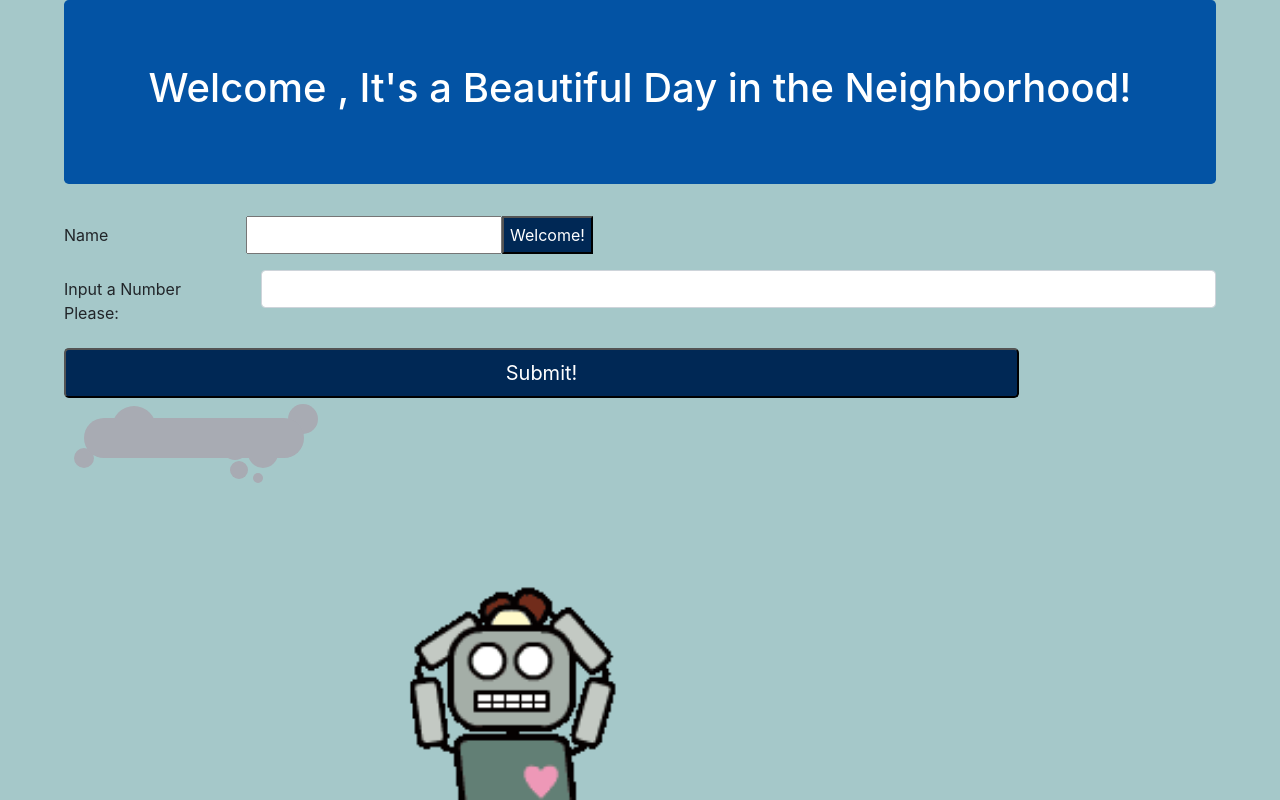
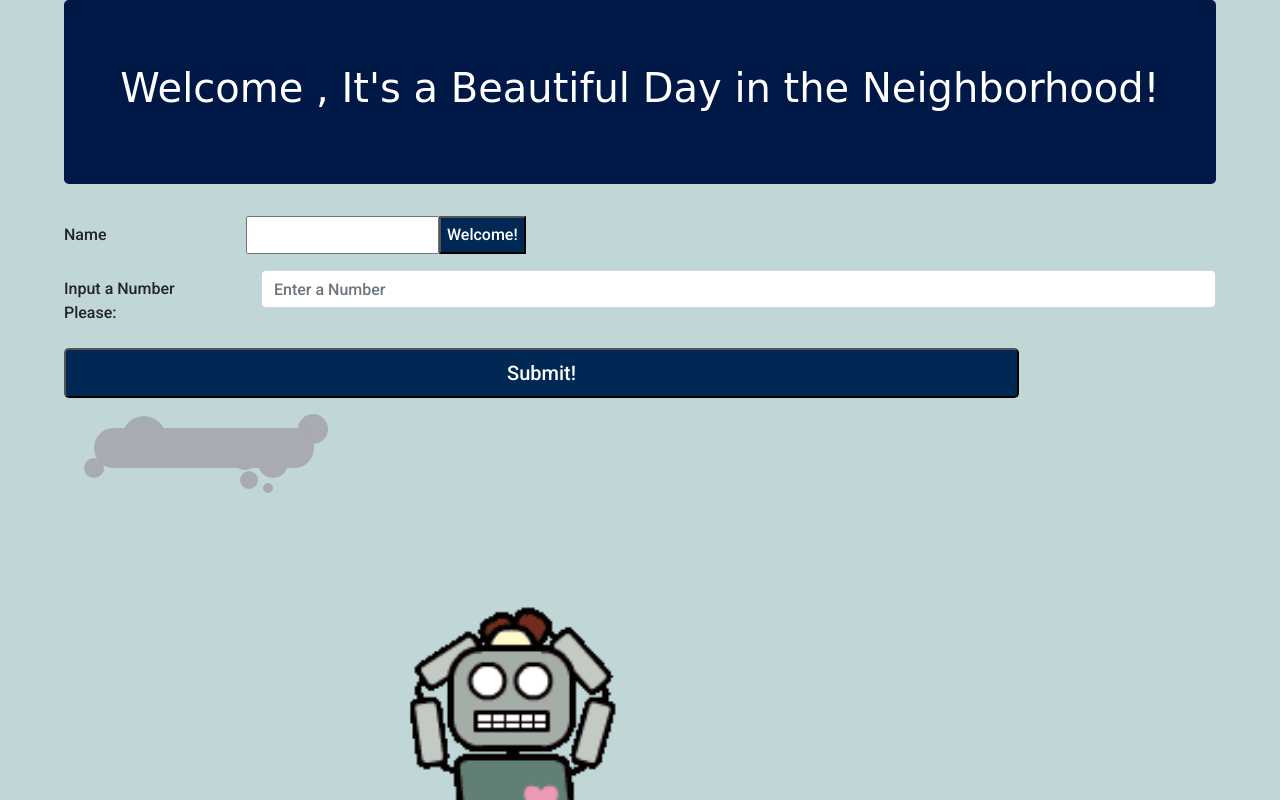
Before and after one commit to paigetiedeman/mr-robogers-neighborhood, a plain HTML site: page index.html in a window 1280 px wide. Shown: the top 800 px of the page. Drawn offline with Linux system fonts and the light colour scheme; a web font is replaced by a local one.

Commit message:
font and final formating

```diff
--- a/css/styles.css
+++ b/css/styles.css
@@ -2,7 +2,8 @@ body {
   margin-left: 5%;
   margin-right: 5%;
   align-items: center;
-  background-color: rgba(95, 158, 160, 0.562);
+  background-color: rgba(146, 184, 185, 0.562);
+  font-family: "Roboto", sans-serif;
 }
 
 button {
@@ -17,28 +18,29 @@ button {
 }
 
 .jumbotron {
-  background-color: #0353a4;
+  background-color: #001845;
   color: white;
   text-align: center;
+  font-family: "Tourney", cursive;
 }
 
 #numberSubmit {
-  margin-bottom: 20px;
+  margin-bottom: 30px;
 }
 
 #result {
-  display:flex;
+  display: flex;
   background: #a8abb3;
-  padding:20px;
-  border-radius:30px;
-  min-width:40px;
-  max-width:220px;
-  min-height:40px;
-  margin:20px;
-  position:relative;
-  align-items:center;
-  justify-content:center;
-  text-align:center;
+  padding: 20px;
+  border-radius: 30px;
+  min-width: 40px;
+  max-width: 220px;
+  min-height: 40px;
+  margin: 30px;
+  position: relative;
+  align-items: center;
+  justify-content: center;
+  text-align: center;
 }
 
 #result:before,
--- a/index.html
+++ b/index.html
@@ -4,6 +4,10 @@
 <head>
   <link href="css/bootstrap.css" rel="stylesheet" type="text/css">
   <link href="css/styles.css" rel="stylesheet" type="text/css">
+  <link rel="preconnect" href="https://fonts.googleapis.com">
+  <link rel="preconnect" href="https://fonts.gstatic.com" crossorigin>
+  <link href="https://fonts.googleapis.com/css2?family=Roboto:wght@500&family=Tourney:ital,wght@1,300&display=swap"
+    rel="stylesheet">
   <script src="js/jquery-3.6.0.js"></script>
   <script src="js/scripts.js"></script>
   <title>Mr. Roboger's Neighborhood</title>
@@ -23,7 +27,7 @@
       <div class="form-group row">
         <label for="roboNumber" class="col-sm-2 col-form-label"> Input a Number Please:</label>
         <div class="col-sm-10">
-          <input id="roboNumber" type="text" class="form-control" placeholder="" Enter a Number" required>
+          <input id="roboNumber" type="text" class="form-control" placeholder="Enter a Number" required>
         </div>
       </div>
       <div class="form-group row">
```
Also changed, not shown: js/scripts.js (+0 -8 lines), 1 other file. Lines whose indentation alone changed are shown as unchanged.
